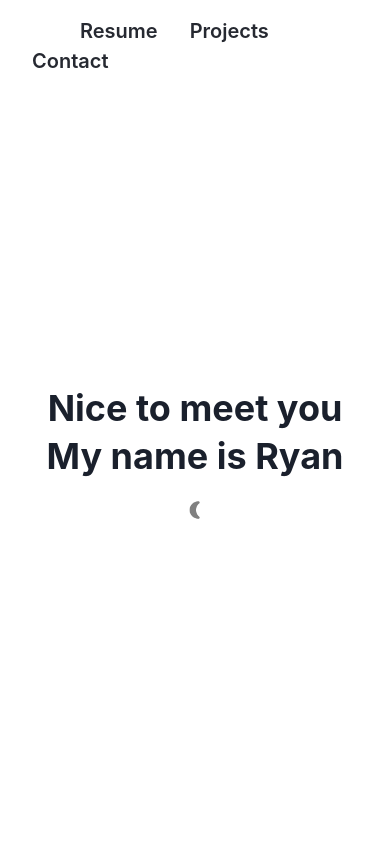
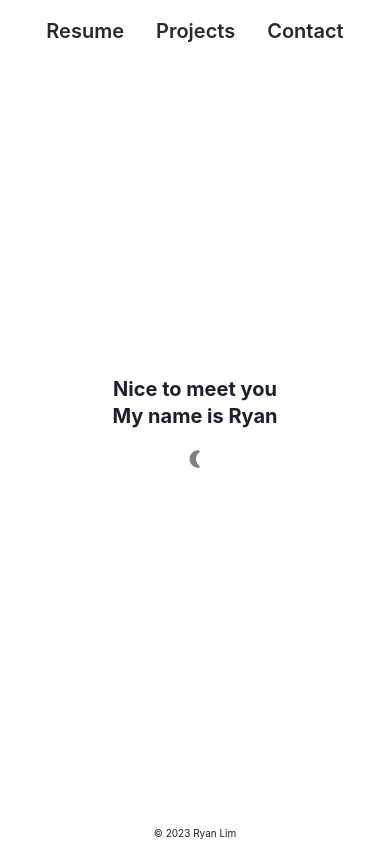
Before and after one commit to Seibell/seibell.github.io, a React (Create React App) app: page / in a window 390 px wide. Built offline with nearby package versions, Linux system fonts and the light colour scheme.

Commit message:
update: made site slightly more responsive, height wise still in progress

```diff
--- a/src/App.js
+++ b/src/App.js
@@ -1,4 +1,4 @@
-import { Box, useColorMode, Flex, Heading, Select } from "@chakra-ui/react";
+  import { Box, useColorMode, Flex, Heading, Select, useBreakpointValue } from "@chakra-ui/react";
   import { useState } from "react";
   import DarkModeButton from './components/DarkModeButton';
   import NavBar from './components/NavBar';
@@ -13,6 +13,8 @@ function App() {
     };
 
     const { greeting, name } = languageData[selectedLanguage];
+
+    const fontSize = useBreakpointValue({ base: "xl", md: "4xl" });
 
     return (
       <Box overflow="hidden" h="100vh">
@@ -30,11 +32,11 @@ function App() {
             justify="center"
             style={{ minHeight: 'calc(100vh - 40px)', marginTop: '-40px' }}
           >
-          <Heading fontSize="4xl">{greeting}</Heading>
-          <Heading mb={4} fontSize="4xl">{name}</Heading>
+            <Heading fontSize={fontSize}>{greeting}</Heading>
+            <Heading mb={4} fontSize={fontSize}>{name}</Heading>
             <DarkModeButton />
           </Flex>
-        <footer className="footer" style={{ marginTop: '-10px', fontWeight: 'semibold' }}>
+          <footer className="footer" style={{ marginTop: '0px', fontWeight: 'semibold', fontSize: '10px' }}>
             © {currentYear} Ryan Lim
           </footer>
         </Flex>
--- a/src/components/NavBar.js
+++ b/src/components/NavBar.js
@@ -1,12 +1,19 @@
-import { Box, Button, Flex, useColorMode, Spacer } from "@chakra-ui/react";
+import { Box, Button, Flex, useColorMode, Spacer, useBreakpointValue } from "@chakra-ui/react";
 import { lightTheme, darkTheme } from '../constants/themes';
 
 function NavBar() {
   const { colorMode } = useColorMode();
   const theme = colorMode === 'dark' ? darkTheme : lightTheme;
+  const flexDirection = useBreakpointValue({ base: "column", md: "row" });
 
   return (
-    <Flex bg={theme.navBarBackground} p={4} alignItems="center" fontSize="xl">
+    <Flex
+      bg={theme.navBarBackground}
+      p={4}
+      alignItems="center"
+      fontSize="xl"
+      flexDirection={flexDirection}
+    >
       <Box>
         <Button
           as="a"
@@ -14,7 +21,7 @@ function NavBar() {
           variant="link"
           color={theme.text}
           mr={4}
-          ml={16}
+          ml={4}
           size="xl"
         >
           Resume
@@ -35,7 +42,7 @@ function NavBar() {
           href="https://seibell.github.io/"
           variant="link"
           color={theme.text}
-          mr={16}
+          mr={4}
           ml={4}
           size="xl"
         >
```
Lines whose indentation alone changed are shown as unchanged.
